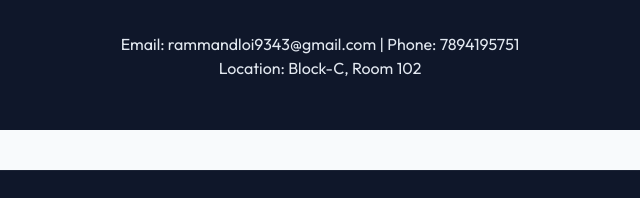
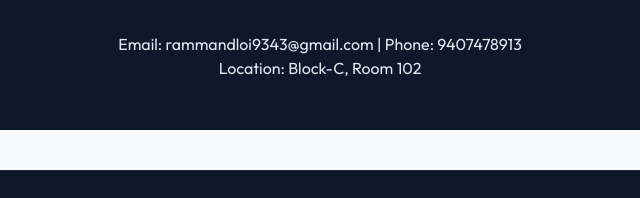
Before and after one commit to Xtrexeditz/peer-to-peer-rental-marketplace, a website: page index.html in a window 1280 px wide. Shown: the part 952-1150 px from the top of the page, 320-960 px from the left. Drawn offline with Linux system fonts and the light colour scheme; no server answers.

Commit message:
Updated project files

```diff
--- a/index.html
+++ b/index.html
@@ -1,15 +1,20 @@
 <!DOCTYPE html>
 <html lang="en">
+
 <head>
     <meta charset="UTF-8">
     <meta name="viewport" content="width=device-width, initial-scale=1.0">
     <title>RentEasy - Peer-to-Peer Rental</title>
-    <link href="https://fonts.googleapis.com/css2?family=Outfit:wght@300;400;500;600;700;800&display=swap" rel="stylesheet">
+    <link href="https://fonts.googleapis.com/css2?family=Outfit:wght@300;400;500;600;700;800&display=swap"
+        rel="stylesheet">
     <link rel="stylesheet" href="style.css">
 </head>
+
 <body>
     <header class="navbar">
-        <div class="logo"><h1>RentEasy</h1></div>
+        <div class="logo">
+            <h1>RentEasy</h1>
+        </div>
         <nav>
             <ul class="nav-links">
                 <li class="active"><a href="#home">Home</a></li>
@@ -104,7 +109,7 @@
 
     <section id="contact" class="contact-section">
         <h2 class="section-title">Contact</h2>
-        <p>Email: rammandloi9343@gmail.com | Phone: 7894195751</p>
+        <p>Email: rammandloi9343@gmail.com | Phone: 9407478913</p>
         <p>Location: Block-C, Room 102</p>
     </section>
 
@@ -114,4 +119,5 @@
 
     <script src="script.js"></script>
 </body>
+
 </html>
```
Also changed, not shown: images/bicycle.png (deleted), images/camera.png (deleted), images/drill.png (deleted), images/laptop.png (deleted).
